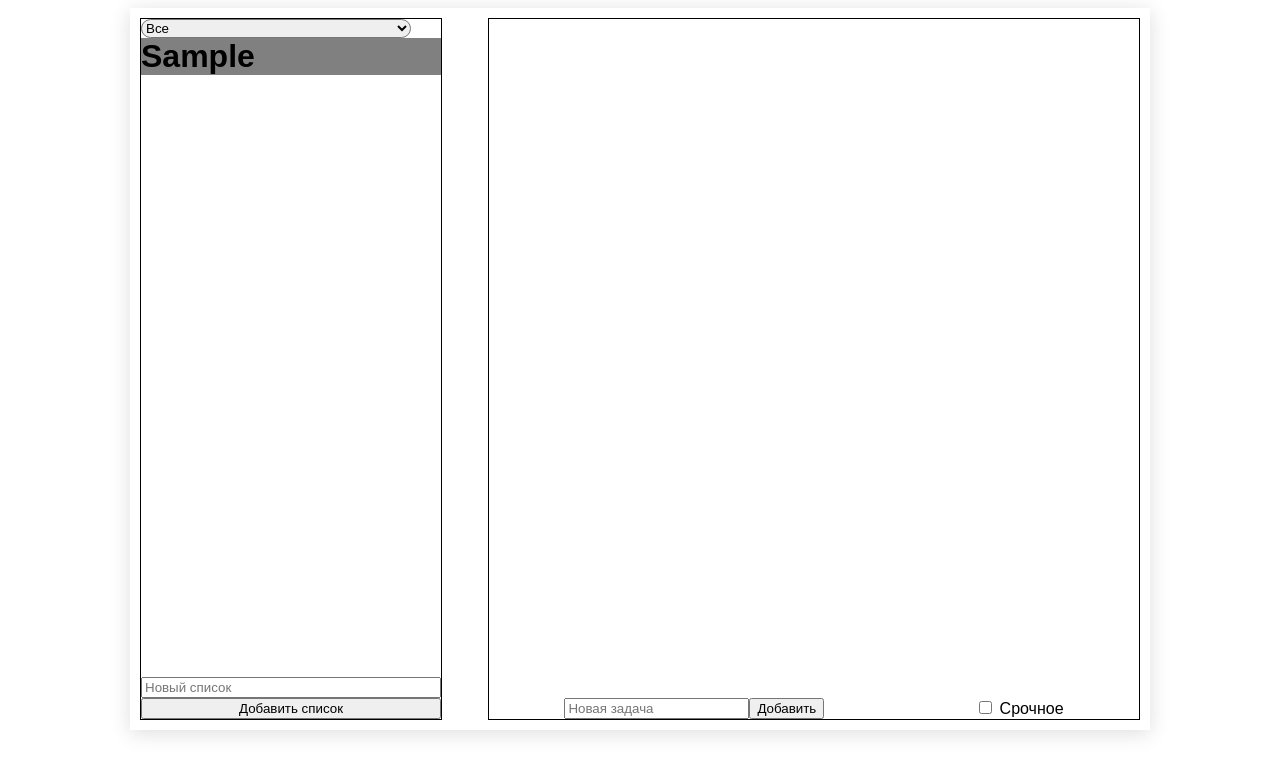
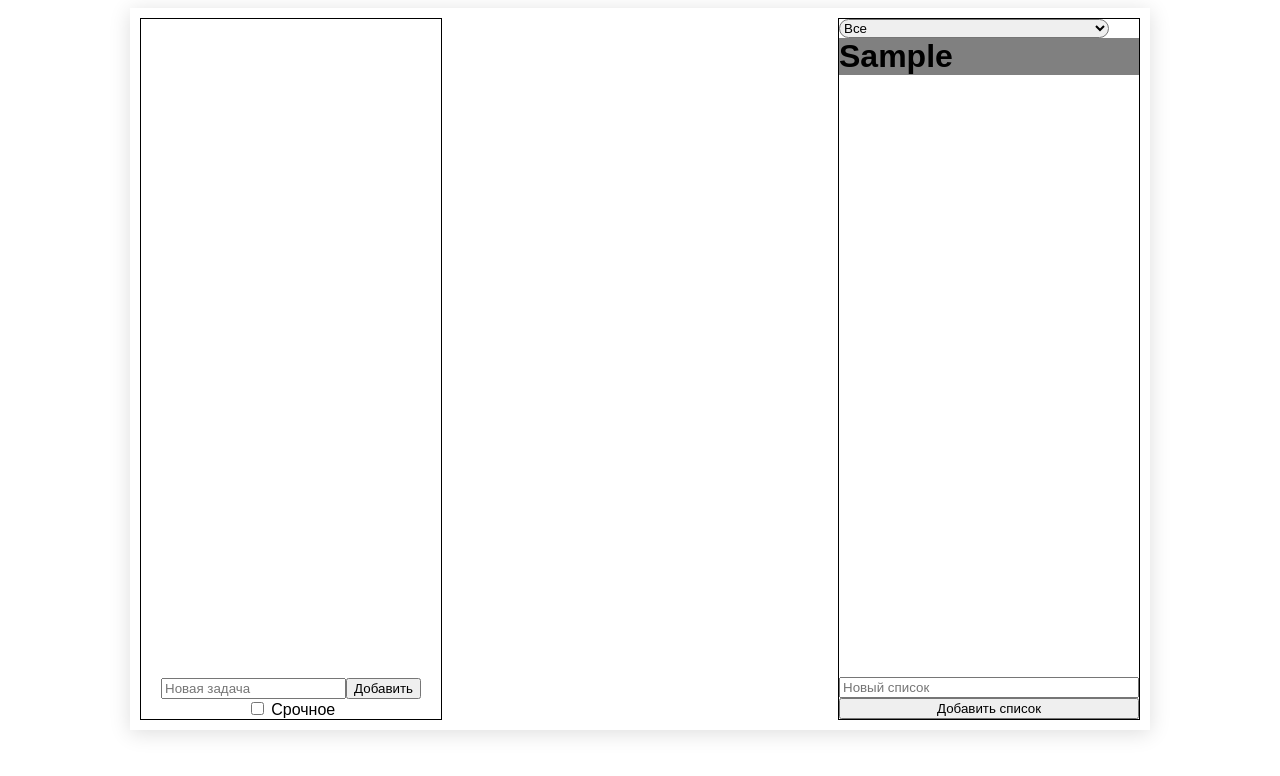
Before and after one commit to Daria-is666/Todo-List, a Vue app: page / in a window 1280 px wide. Both pictures are taken after typing "Sample" into the empty fields and a click on the button "Добавить список". Shown: the top 776 px of the page. Built offline with nearby package versions, Linux system fonts and the light colour scheme.

Commit message:
json-server

```diff
--- a/src/App.vue
+++ b/src/App.vue
@@ -1,16 +1,16 @@
 <template>
   <div id="app">
-    <to-do-list :todos="todos" :todoList="todoList" @addList = "addList" @addPointToList = "addPointToList"  @deleteTodo="deleteTodo" @addDoneStatus = "addDoneStatus" @changeDoneFilterStatus = "changeDoneFilterStatus" />
-    <!-- <create-todo v-on:create-todo="createTodo"/> -->
-    <!-- <ToDoList :todos.sync="todos" :todo.sync ="todo" @add-list = "add_list"/> -->
+    <div class="todo">
+      <to-do-list :currentTodos="currentTodos" :todos="todos" :todoList="todoList"  @addPointToList = "addPointToList"  @addDoneStatus = "addDoneStatus"  @deleteTodo="deleteTodo" @changeDoneFilterStatus = "changeDoneFilterStatus"/>
+      <to-do-create :currentTodos="currentTodos" :todos="todos" :todoList="todoList" @addList = "addList"  @changeCurrentTodos = "changeCurrentTodos"  />
+    </div>
+
   </div>
 </template>
 
 <script>
-// import sweetalert from 'sweetalert';
-// import ToDoList from './components/ToDoList';
 import ToDoList from './components/ToDoList.vue';
-// import TodoCreate from './components/TodoCreate';
+import ToDoCreate from './components/ToDoCreate.vue';
 
 export default {
   name: 'App',
@@ -27,7 +27,8 @@ export default {
           done: false,
           todosIndex:0,
           date: null
-      }]
+      }],
+      currentTodos:null
     }
   },
   mounted(){
@@ -36,6 +37,7 @@ export default {
   },
   components: {
     ToDoList,
+    ToDoCreate
   },
   methods:{
     addList(text){
@@ -54,10 +56,20 @@ export default {
     },
     changeDoneFilterStatus(index,status){
       this.todos[this.todoList[index].todosIndex].doneFilter = status;
+      console.log( this.todos[this.todoList[index].todosIndex].doneFilter);
+    },
+    changeCurrentTodos(index){
+      this.currentTodos = index;
     }
+
   }
 };
 </script>
 
 <style lang="scss">
+.todo
+{
+ display: flex;
+ justify-content: space-between;
+}
 </style>
--- a/src/components/ToDoCreate.vue
+++ b/src/components/ToDoCreate.vue
@@ -1,9 +1,171 @@
 <template>
+     <div class="list">
+        <div class="Filter">
+            <select @change="doneFilterList($event)" class="select_category">
+                <option value="all">Все</option>
+                <option value="done"> Выполненные </option>
+                <option value="undone"> Невыполненные </option>
+            </select>
+        </div>
+        <div class="list_item" >
+            <div class="list_style" v-for="(todo,index) in todos" :key="index" @click="changeCurrentTodos(index)" v-bind:class="[{activeClass : todos[index].doneFilter && !todos[index].isEmpty}, {unactiveClass : !todos[index].doneFilter && !todos[index].isEmpty} , {errorClass : todos[index].isEmpty}]" v-show="checkFilter(index)">
+                <h1>{{todo.name}}</h1>
+            </div>
+        </div>
+        <div class="insert_list">
+            <input v-model="todos.name" id="addInput" class="add_list_input" placeholder="Новый список" type="text">
+            <button @click="addList()" class="add_list_btn">Добавить список</button>
+        </div>
+    </div>
 
 </template>
 
 <script >
 export default{
+    props: ['todos','todoList','currentTodos'],
+    data() {
+      return {
+          isAll:true,
+          isDone:false,
+          isUndone:false,
+          header: ""
+      };
+    },
+    methods: {
+      changeCurrentTodos(index) {
+        this.$emit('changeCurrentTodos', index);
+        // this.currentTodos = index;
+       },
+        checkIndex(index){
+          if(this.currentTodos == index)
+              return true;
+          else
+            return false;
+
+       },
+        checkCurrentTodos(){
+          if(this.currentTodos != null){
+              this.header = this.todos[this.currentTodos].name;
+              return true;
+          }
+          else
+            return false;
+       },
+       addList(){
+                const name = this.todos.name;
+                this.$emit('addList',{name:name,
+                doneFilter: false,
+                isEmpty:true,});
+                this.todos.name = "";
+        },
+        addDoneStatus(index){
+            const status = document.getElementById('status_box');
+            this.todoList[index].done = status.checked;
+            this.$emit('addDoneStatus',index,status.checked);
+              for (let i = 0; i < this.todos.length; i++) {
+                    for (let index = 0; index < this.todoList.length; index++) {
+                        if(i == this.todoList[index].todosIndex)
+                        {
+                            if(this.todoList[index].done == false)
+                            {
+                                this.$emit('changeDoneFilterStatus',index,false);
+                                break;
+                            }
+                            if(this.todoList[index].done != false)
+                        {
+                            this.$emit('changeDoneFilterStatus',index,true);
+                        }
+                    }
+                }
+            }
+        },
+        doneFilterList(event)
+        {
+             for (let i = 0; i < this.todos.length; i++) {
+                    for (let index = 0; index < this.todoList.length; index++) {
+                        if(i == this.todoList[index].todosIndex)
+                        {
+                            if(this.todoList[index].done == false)
+                            {
+                                this.$emit('changeDoneFilterStatus',index,false);
+                                break;
+                            }
+                            if(this.todoList[index].done != false)
+                        {
+                            this.$emit('changeDoneFilterStatus',index,true);
+                        }
+                    }
+                }
+            }
+            if(event.target.value == "all"){
+                this.isAll = true;
+                this.isDone = false;
+                this.isDone = false;
+            }
+            else if(event.target.value == "done"){
+                this.isDone = true;
+                this.isUndone = false;
+                this.isAll = false;
+            }
+             else if(event.target.value == "undone"){
+                this.isUndone = true;
+                this.isDone = false;
+                this.isAll = false;
+            }
+             this.$emit('changeCurrentTodos', null);
+            // this.currentTodos = null;
+        },
+        checkFilter(index){
+            if(this.isAll)
+                return true;
+            else if(this.isDone){
+                if(this.todos[index].doneFilter == true){
+                    return true;
+                }
+                else
+                    return false;
+            }
+            else if(this.isUndone){
+                 if(this.todos[index].doneFilter == false){
+                    return true;
+                }
+                else
+                    return false;
+            }
+        },
+
+    },
 
 };
 </script>
+
+<style scoped>
+/* Списки дел */
+
+.list
+{
+    position: relative;
+    width: 100%;
+    max-width: 30%;
+    border: 1px solid black;
+    height: 700px;
+
+}
+.select_category
+{
+    border-radius: 15px;
+    width: 90%;
+
+}
+.insert_list
+{
+    position:absolute;
+    bottom:0;
+    right: 0;
+    left: 0;
+    display: flex;
+    flex-direction: column;
+    flex-wrap: wrap;
+}
+
+</style>
--- a/src/components/ToDoList.vue
+++ b/src/components/ToDoList.vue
@@ -1,23 +1,4 @@
 <template>
-<div class="todo">
-    <div class="list">
-        <div class="Filter">
-            <select @change="doneFilterList($event)" class="select_category">
-                <option value="all">Все</option>
-                <option value="done"> Выполненные </option>
-                <option value="undone"> Невыполненные </option>
-            </select>
-        </div>
-        <div class="list_item" >
-            <div class="list_style" v-for="(todo,index) in todos" :key="index" @click="showForm(index)" v-bind:class="[{activeClass : todos[index].doneFilter && !todos[index].isEmpty}, {unactiveClass : !todos[index].doneFilter && !todos[index].isEmpty} , {errorClass : todos[index].isEmpty}]" v-show="checkFilter(index)">
-                <h1>{{todo.name}}</h1>
-            </div>
-        </div>
-        <div class="insert_list">
-            <input v-model="todos.name" id="addInput" class="add_list_input" placeholder="Новый список" type="text">
-            <button @click="addList()" class="add_list_btn">Добавить список</button>
-        </div>
-    </div>
 
     <div class="item_list">
         <h1  class="item_list_title" v-show="checkCurrentTodos()">{{header}}</h1>
@@ -36,49 +17,21 @@
             <label for="urgency_check"><input type="checkbox" id="urgency_check"> Cрочное</label>
         </div>
     </div>
-</div>
 </template>
 
 
 <script >
 import sweetalert from 'sweetalert';
 import moment from 'moment';
+
     export default {
-    props: ['todos','todoList'],
+    props: ['todos','todoList','currentTodos'],
     data() {
       return {
-          currentTodos:null,
           header: "",
-          isAll:true,
-          isDone:false,
-          isUndone:false
       };
     },
     methods: {
-      showForm(index) {
-          this.currentTodos = index;
-      },
-      checkIndex(index){
-          if(this.currentTodos == index)
-              return true;
-          else
-            return false;
-      },
-      checkCurrentTodos(){
-          if(this.currentTodos != null){
-              this.header = this.todos[this.currentTodos].name;
-              return true;
-          }
-          else
-            return false;
-      },
-       addList(){
-                const name = this.todos.name;
-                this.$emit('addList',{name:name,
-                doneFilter: false,
-                isEmpty:true,});
-                this.todos.name = "";
-        },
         addPointToList(){
             const name = this.todoList.todoName;
             const index = this.currentTodos;
@@ -116,58 +69,23 @@ import moment from 'moment';
             }
         }
     },
-        doneFilterList(event)
-        {
-             for (let i = 0; i < this.todos.length; i++) {
-                    for (let index = 0; index < this.todoList.length; index++) {
-                        if(i == this.todoList[index].todosIndex)
-                        {
-                            if(this.todoList[index].done == false)
-                            {
-                                this.$emit('changeDoneFilterStatus',index,false);
-                                break;
-                            }
-                            if(this.todoList[index].done != false)
-                        {
-                            this.$emit('changeDoneFilterStatus',index,true);
-                        }
-                    }
-                }
-            }
-            if(event.target.value == "all"){
-                this.isAll = true;
-                this.isDone = false;
-                this.isDone = false;
-            }
-            else if(event.target.value == "done"){
-                this.isDone = true;
-                this.isUndone = false;
-                this.isAll = false;
-            }
-             else if(event.target.value == "undone"){
-                this.isUndone = true;
-                this.isDone = false;
-                this.isAll = false;
-            }
-            this.currentTodos = null;
+    //     showForm(index) {
+
+    //      console.log(this.currentTodos);
+    //    },
+        checkIndex(index){
+          if(this.currentTodos == index)
+              return true;
+          else
+            return false;
        },
-        checkFilter(index){
-            if(this.isAll)
-                return true;
-            else if(this.isDone){
-                if(this.todos[index].doneFilter == true){
+        checkCurrentTodos(){
+          if(this.currentTodos != null){
+              this.header = this.todos[this.currentTodos].name;
               return true;
           }
           else
             return false;
-            }
-            else if(this.isUndone){
-                 if(this.todos[index].doneFilter == false){
-                    return true;
-                }
-                else
-                    return false;
-            }
        },
          deleteTodo(index) {
             sweetalert({
@@ -195,6 +113,7 @@ import moment from 'moment';
 h1,h2,h3,h4,h5,h6,p {
 margin: 0;
 }
+
 #app{
   width: 100%;
   max-width: 1000px;
@@ -202,56 +121,26 @@ margin: 0;
   font-family: 'Gilroy', sans-serif;
   padding: 10px;
   margin: 0 auto;
-
  color: var(--main);
 }
 </style>
 
-<style scoped>
-/* Списки дел */
-.todo
-{
- display: flex;
- justify-content: space-between;
-}
+<style >
+
+
+/* Задачи */
 .item_list_title
 {
     text-align: center;
     margin-top: 10px;
 }
-.list
+.item_list
 {
     position: relative;
     width: 100%;
     max-width: 30%;
     border: 1px solid black;
     height: 700px;
-
-}
-.select_category
-{
-    border-radius: 15px;
-    width: 90%;
-
-}
-.insert_list
-{
-    position:absolute;
-    bottom:0;
-    right: 0;
-    left: 0;
-    display: flex;
-    flex-direction: column;
-    flex-wrap: wrap;
-}
-
-/* Задачи */
-.item_list
-{
-    position: relative;
-    width: 100%;
-    max-width: 65%;
-    border: 1px solid black;
 }
 .list_style.activeClass{
 background: green;
```
Also changed, not shown: info.json (added, +26 -0 lines). Lines whose indentation alone changed are shown as unchanged.
